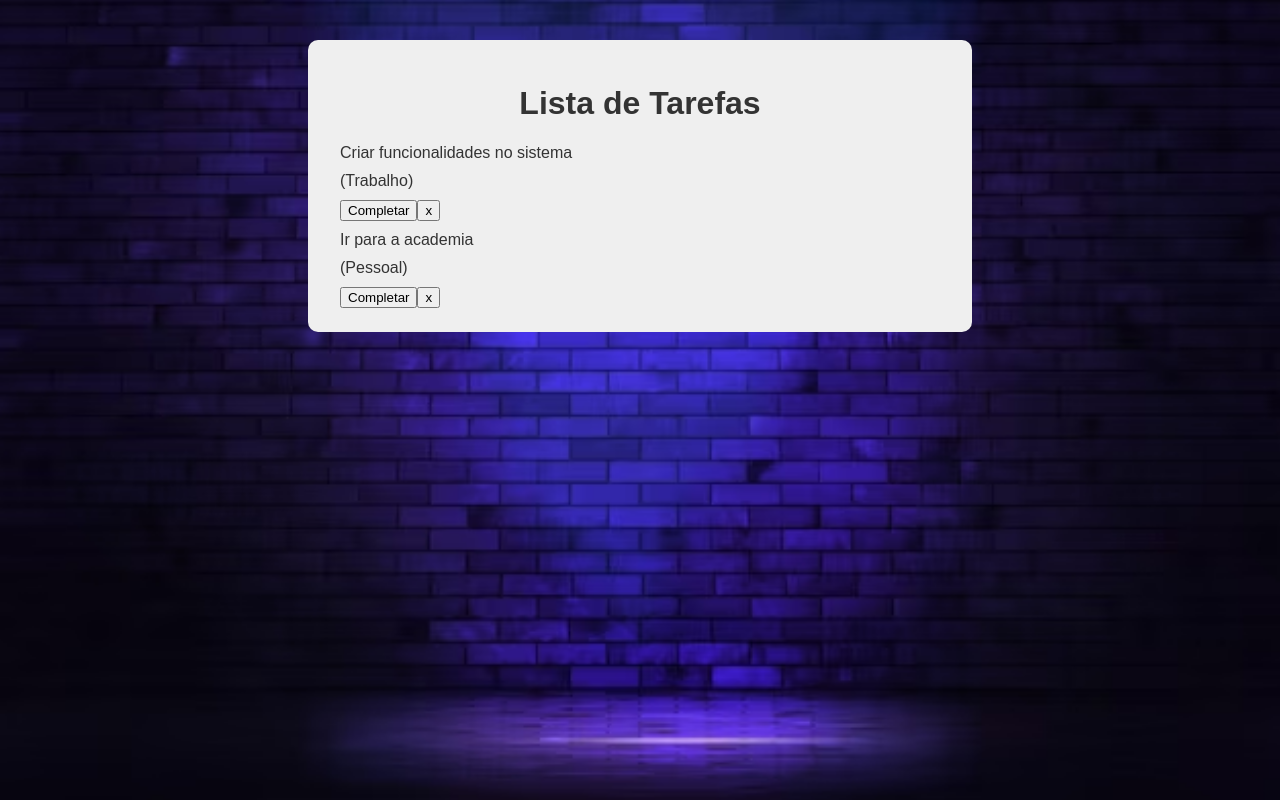
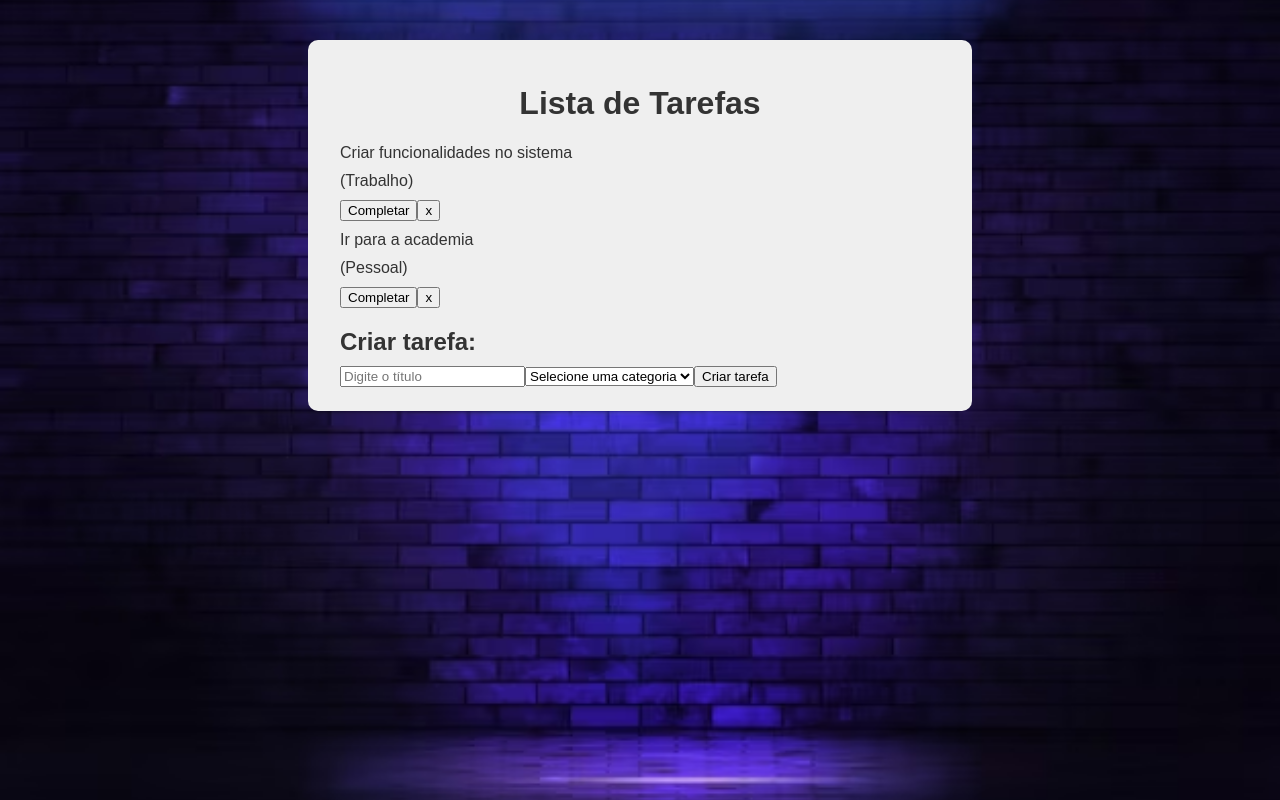
Before and after one commit to Hygordrt/TODO_REACT, a React (Vite) app in the folder todo/: page / in a window 1280 px wide. Built offline with nearby package versions, Linux system fonts and the light colour scheme.

Commit message:
Criação do form para inserir dados na lista todo

```diff
--- a/todo/src/App.jsx
+++ b/todo/src/App.jsx
@@ -1,8 +1,10 @@
 import { useState } from 'react'
 
 import Todo from "./components/Todo";
+import TodoForm from './components/TodoForm';
 
 import "./App.css";
+
 
 function App() {
   const [todos, setTodos] = useState([
@@ -27,6 +29,7 @@ function App() {
           <Todo todo={todo} />
         ))}
       </div>
+      <TodoForm />
     </div>
   )
 }
--- /dev/null
+++ b/todo/src/components/TodoForm.jsx
@@ -0,0 +1,22 @@
+import React from 'react'
+
+const TodoForm = () => {
+  return (
+    <div className="todo-form">
+        <h2>Criar tarefa:</h2>
+
+        <form>
+            <input type='text' placeholder='Digite o título'/>
+            <select>
+                <option value="">Selecione uma categoria</option>
+                <option value="Trabalho">Trabalho</option>
+                <option value="Pessoal">Pessoal</option>
+                <option value="Estudo">Estudo</option>
+            </select>
+            <button type='submit'>Criar tarefa</button>
+        </form>
+    </div>
+  )
+}
+
+export default TodoForm
```
